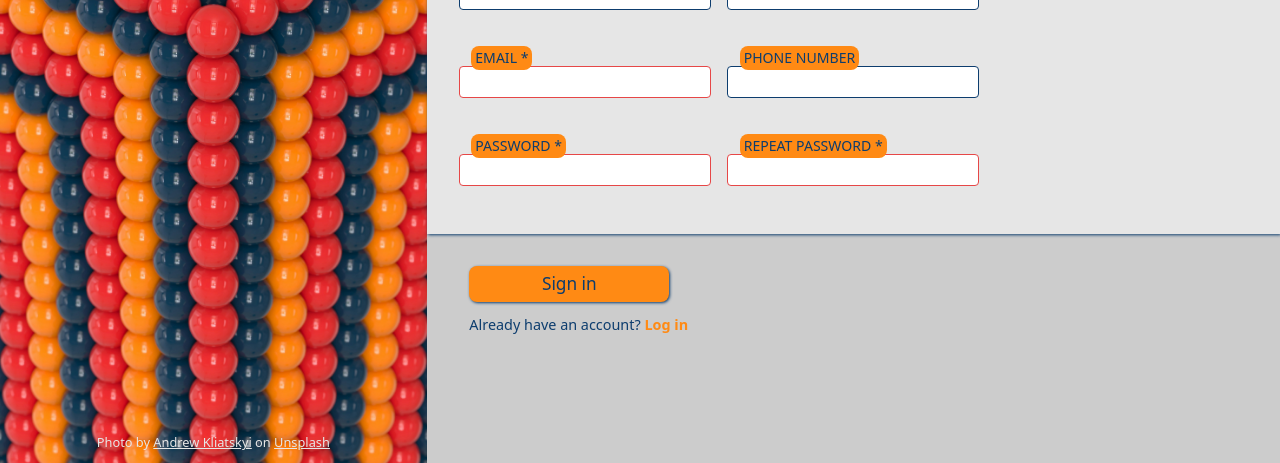
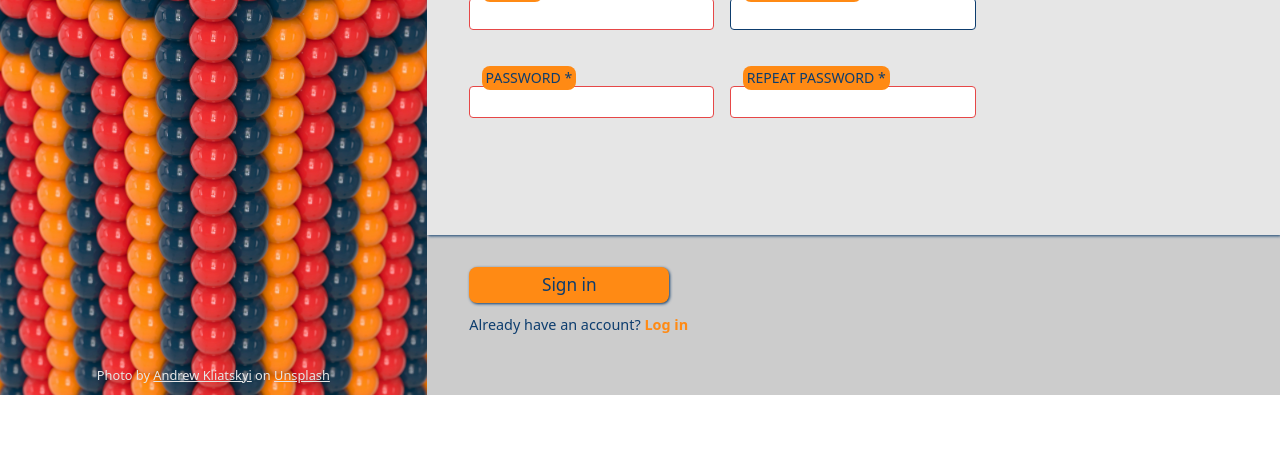
Before and after one commit to bartek8b/zzz-odin-sign-up-form, a plain HTML site: page index.html in a window 1280 px wide. Shown: the part 405-868 px from the top of the page. After the commit the page ends 800 px from the top, so only its background shows below. Drawn offline with Linux system fonts and the light colour scheme.

Commit message:
Polish display

```diff
--- a/style.css
+++ b/style.css
@@ -63,10 +63,10 @@ body {
   font-size: calc(1rem + 0.1vw);
 }
 .content-container > div {
-  min-height: calc(100vh * (2 / 7));
+  min-height: calc(100vh * (1 / 5));
 }
 .content-container > form {
-  min-height: calc(100vh * (3 / 7));
+  min-height: calc(100vh * (3 / 5));
 }
 
 div.content-item > p {
@@ -107,7 +107,7 @@ button:active {
 #form {
   background-color: var(--light);
   box-shadow: 1px 1px 3px var(--dark);
-  padding: 32px;
+  padding-top: 32px;
   display: block;
 }
 .form-row{
@@ -156,6 +156,7 @@ button:active {
 @media only screen and (max-width: 767px) {
     body{
         flex-direction: column;
+        overflow-x: hidden;
     }
     .logo-container {
         flex-direction: column-reverse;
```
